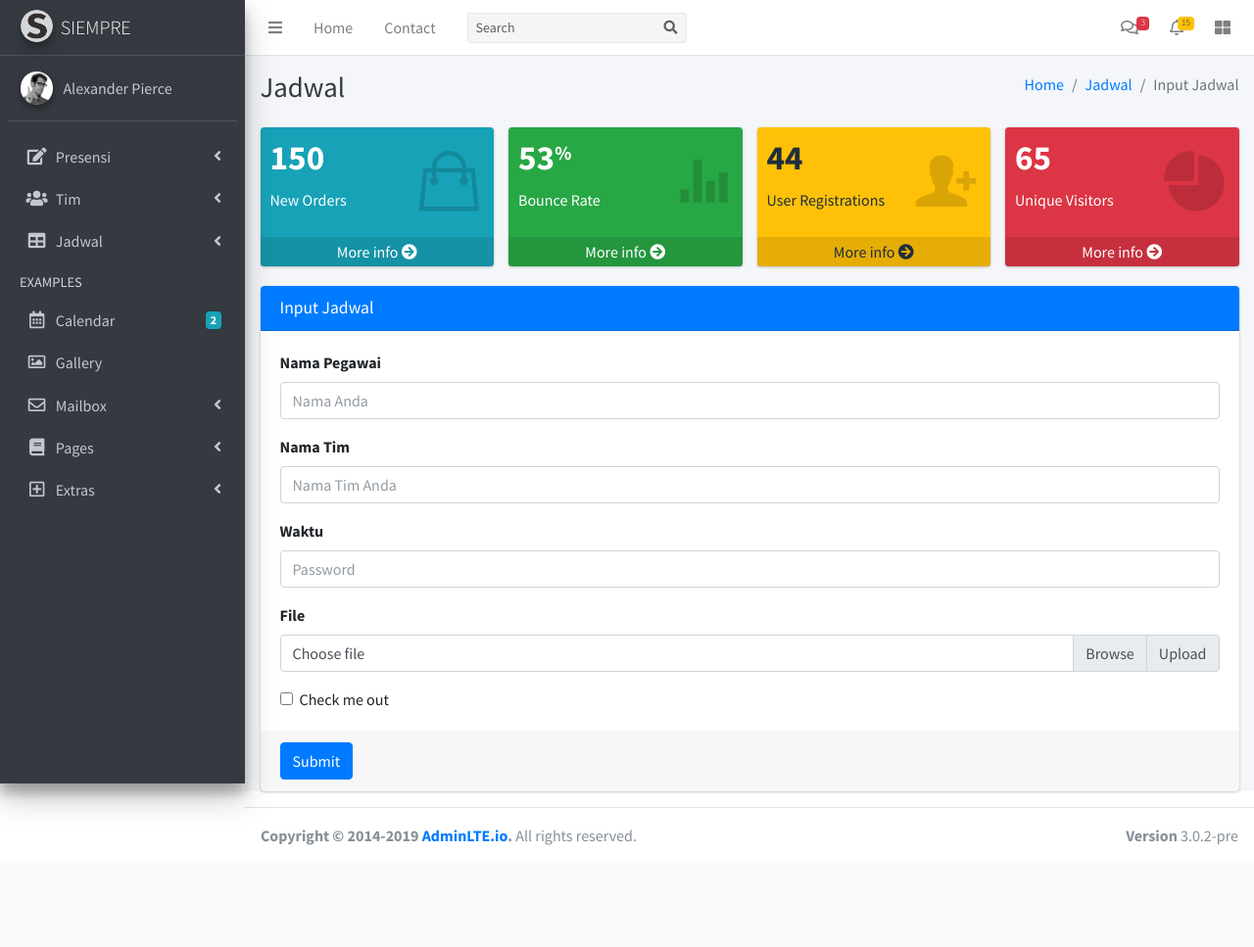
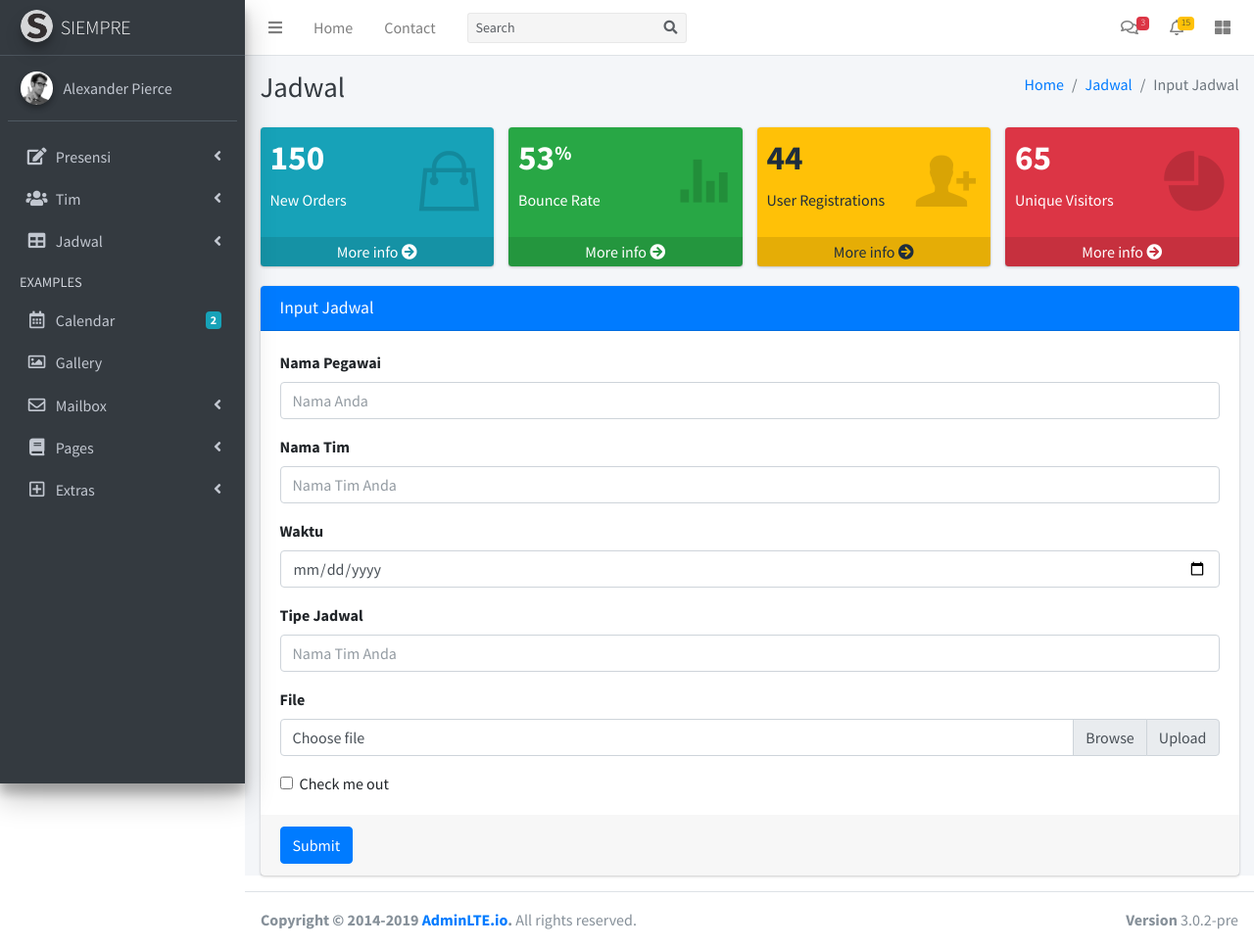
Before and after one commit to agungxpratama/ioc-r3, a CodeIgniter app: the page made by application/views/jadwal/input_jadwal.php in a window 1280 px wide. Shown: the whole page at 98% size. Before the commit the page ends 863 px from the top, so only its background shows below. Run offline with CodeIgniter, Linux system fonts and the light colour scheme; some libraries are stand-ins or nearby versions.

Commit message:
jadwal inputan

```diff
--- a/application/views/admin/_patrials/admin_sidebar.php
+++ b/application/views/admin/_patrials/admin_sidebar.php
@@ -161,7 +161,7 @@
               <li class="nav-item">
                 <a href="pages/tables/jsgrid.html" class="nav-link">
                   <i class="far fa-circle nav-icon"></i>
-                  <p>jsGrid</p>
+                  <p>Daftar Jadwal</p>
                 </a>
               </li>
             </ul>
--- a/application/views/jadwal/input_jadwal.php
+++ b/application/views/jadwal/input_jadwal.php
@@ -109,19 +109,23 @@
               </div>
               <!-- /.card-header -->
               <!-- form start -->
-              <form role="form">
+              <form role="form" action="<?=base_url()?>index.php/jadwal/simpan_jadwal" method="post">
                 <div class="card-body">
                   <div class="form-group">
                     <label for="exampleInputEmail1">Nama Pegawai</label>
-                    <input type="text" class="form-control" id="exampleInputEmail1" placeholder="Nama Anda">
+                    <input type="text" class="form-control" id="exampleInputEmail1" placeholder="Nama Anda" name="id_pegawai">
                   </div>
                   <div class="form-group">
                     <label for="exampleInputEmail1">Nama Tim</label>
-                    <input type="text" class="form-control" id="exampleInputEmail1" placeholder="Nama Tim Anda">
+                    <input type="text" class="form-control" id="exampleInputEmail1" placeholder="Nama Tim Anda" name="id_tim">
                   </div>
                   <div class="form-group">
                     <label for="exampleInputPassword1">Waktu</label>
-                    <input type="password" class="form-control" id="exampleInputPassword1" placeholder="Password">
+                    <input type="date" class="form-control" id="exampleInputPassword1" placeholder="Password" name="tanggal">
+                  </div>
+                  <div class="form-group">
+                    <label for="exampleInputEmail1">Tipe Jadwal</label>
+                    <input type="text" class="form-control" id="exampleInputEmail1" placeholder="Nama Tim Anda" name="tipe_jadwal">
                   </div>
                   <!-- Untuk penginputan file exel yang tertera -->
                   <div class="form-group">
```
Also changed, not shown: application/controllers/Jadwal.php (+25 -0 lines).
